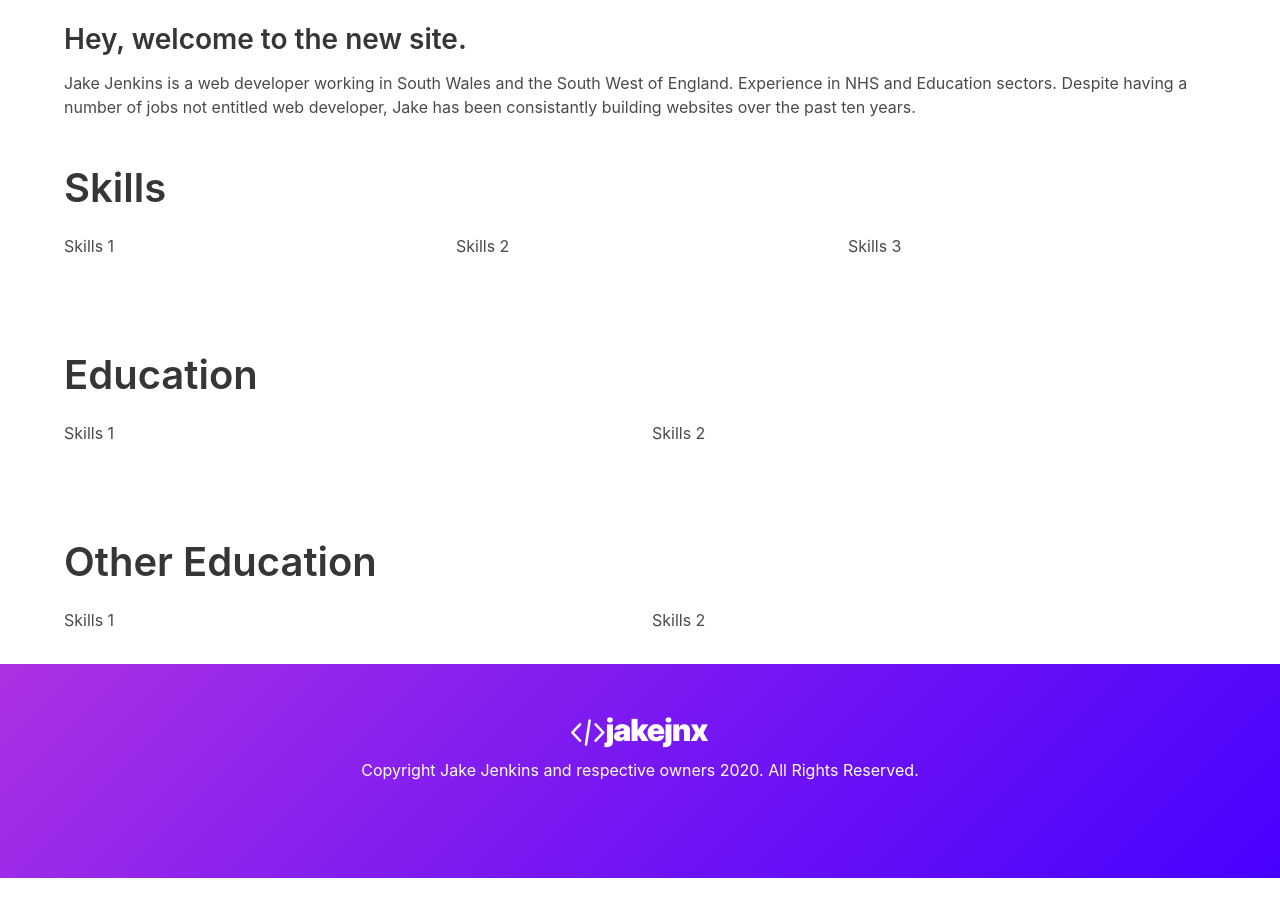
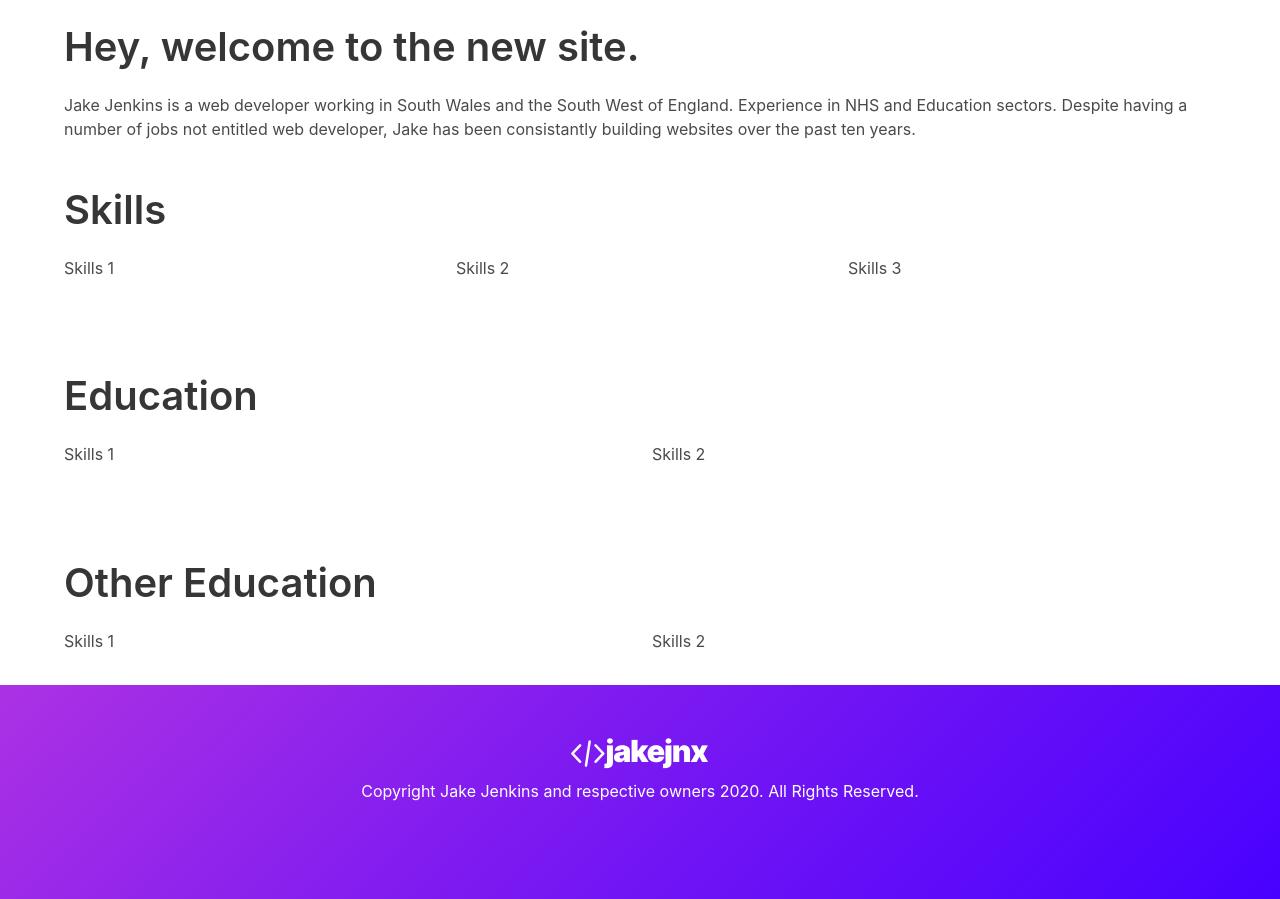
Before and after one commit to jake-jenkins/jjnx-bulma, a Jekyll site: the page built from index.markdown, in a window 1280 px wide. Shown: the part 518-1417 px from the top of the page. Built offline with Jekyll 4.4.1, drawn with Linux system fonts in a browser that asks for light colours; before the commit the page ends 1396 px from its top, so only the background shows below that.

Commit message:
Updated Index

```diff
--- a/index.markdown
+++ b/index.markdown
@@ -9,7 +9,7 @@ layout: home
 
 <div class="content">
 
-<h2>Hey, welcome to the new site.</h2>
+<h2 class="title is-2">Hey, welcome to the new site.</h2>
 <p>
 Jake Jenkins is a web developer working in South Wales and the South West of England. Experience in NHS and Education sectors. Despite having a number of jobs not entitled web developer, Jake has been consistantly building websites over the past ten years.
 </p>
```
